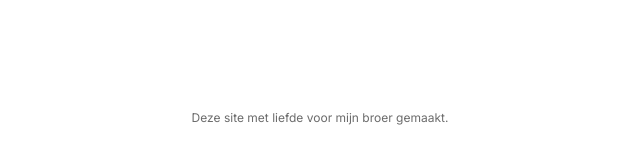
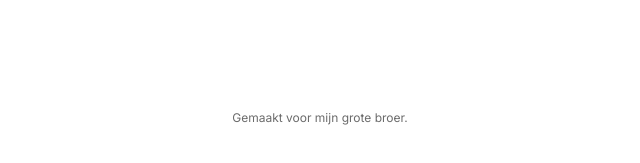
Before and after one commit to bobinteractivestudios/niekvanboekel, a Next.js app: page / in a window 1280 px wide. Shown: the part 1184-1347 px from the top of the page, without its empty margins (320-960 px from the left). Built offline with nearby package versions, Linux system fonts and the light colour scheme; no server answers; the database is empty.

Commit message:
Update footer closing line

```diff
--- a/src/components/SiteFooter.tsx
+++ b/src/components/SiteFooter.tsx
@@ -1,7 +1,7 @@
 export function SiteFooter() {
   return (
     <footer className="mt-auto py-10 text-center text-xs text-muted">
-      Deze site met liefde voor mijn broer gemaakt.
+      Gemaakt voor mijn grote broer.
     </footer>
   );
 }
```
